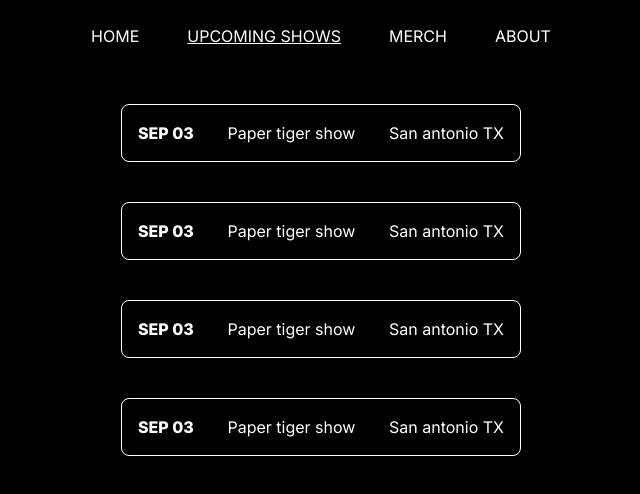
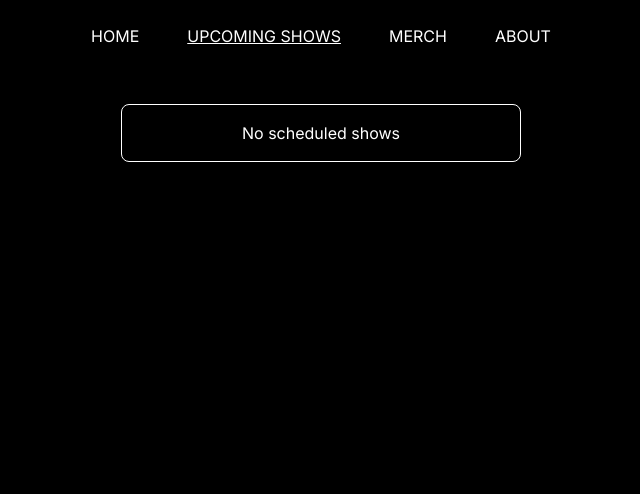
Before and after one commit to Cris-Chan/JakeHarrisonPortfolio, a Next.js app: page /shows in a window 1280 px wide. Shown: the top 494 px of the page, without its empty margins (319-959 px from the left). Built offline with nearby package versions, Linux system fonts and the light colour scheme.

Commit message:
shows updated

```diff
--- a/app/shows/page.js
+++ b/app/shows/page.js
@@ -4,26 +4,7 @@ import Show from "../components/show";
 function Shows() {
   return (
     <div className="flex flex-col items-center m-10 space-y-10">
-      <Show
-        date={"SEP 03"}
-        title={"Paper tiger show"}
-        location={"San antonio TX"}
-      />
-      <Show
-        date={"SEP 03"}
-        title={"Paper tiger show"}
-        location={"San antonio TX"}
-      />
-      <Show
-        date={"SEP 03"}
-        title={"Paper tiger show"}
-        location={"San antonio TX"}
-      />
-      <Show
-        date={"SEP 03"}
-        title={"Paper tiger show"}
-        location={"San antonio TX"}
-      />
+      <Show title={"No scheduled shows"} />
     </div>
   );
 }
```
